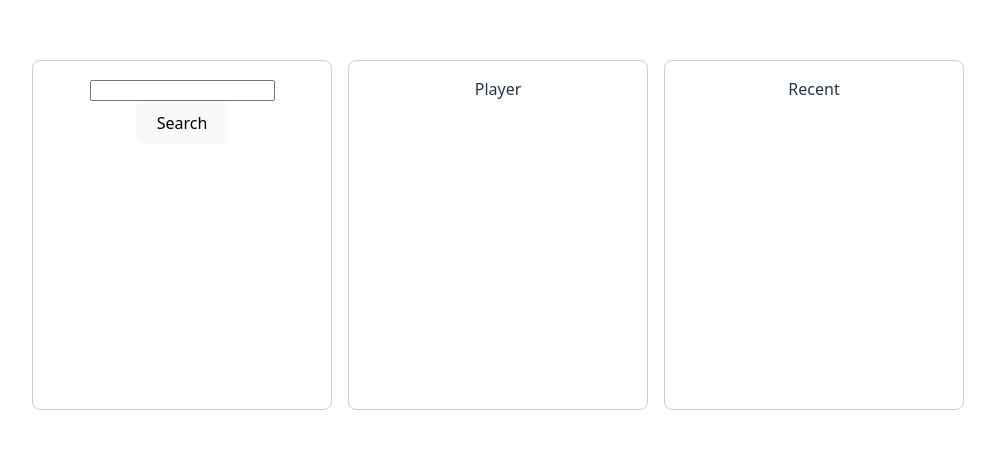
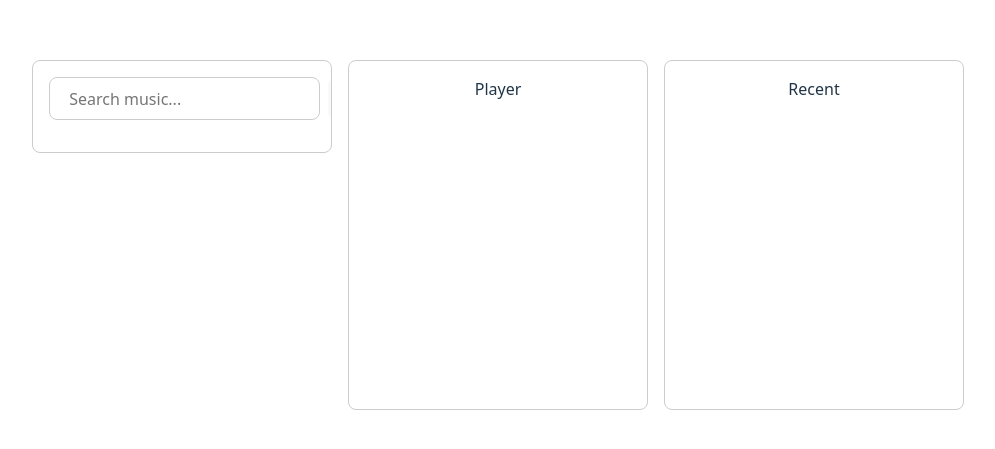
Before and after one commit to kobtze/music-app, a React (Vite) app in the folder vite-project/: page / in a window 1280 px wide. Shown: the part 165-614 px from the top of the page, without its empty margins (142-1137 px from the left). Built offline with nearby package versions, Linux system fonts and the light colour scheme.

Commit message:
Enhance Search component layout and styling by adding CSS classes, improving input structure, and organizing result items

```diff
--- /dev/null
+++ b/vite-project/src/components/Search.css
@@ -0,0 +1,63 @@
+.search-container {
+  display: flex;
+  flex-direction: column;
+  height: 100%;
+  gap: 1rem;
+}
+
+.search-input-row {
+  display: flex;
+  gap: 0.5rem;
+  flex-shrink: 0;
+}
+
+.search-input {
+  flex: 1;
+  padding: 0.6em 1.2em;
+  border: 1px solid #ccc;
+  border-radius: 8px;
+  font-size: 1em;
+  font-family: inherit;
+  background-color: inherit;
+  color: inherit;
+}
+
+.search-results {
+  flex: 1;
+  display: flex;
+  flex-direction: column;
+  gap: 0.5rem;
+  overflow-y: auto;
+  min-height: 0;
+}
+
+.mixcloud-item {
+  display: flex;
+  align-items: center;
+  gap: 0.75rem;
+  padding: 0.5rem;
+  border-radius: 8px;
+  border: 1px solid rgba(255, 255, 255, 0.1);
+  background-color: rgba(255, 255, 255, 0.05);
+  flex-shrink: 0;
+  height: 48px;
+  box-sizing: border-box;
+}
+
+.mixcloud-item img {
+  width: 40px;
+  height: 40px;
+  border-radius: 4px;
+  object-fit: cover;
+  flex-shrink: 0;
+}
+
+.mixcloud-item-text {
+  flex: 1;
+  font-size: 0.9em;
+  line-height: 1.2;
+  overflow: hidden;
+  text-overflow: ellipsis;
+  white-space: nowrap;
+  text-align: left;
+}
--- a/vite-project/src/components/Search.tsx
+++ b/vite-project/src/components/Search.tsx
@@ -1,4 +1,5 @@
 import { useState } from 'react';
+import './Search.css';
 
 type Result = {
   key: string;
@@ -35,10 +36,18 @@ function Search() {
     setResults(json?.data || []);
   };
 
-  return <div>
-    <input type="text" value={query} onChange={handleInputChange} />
-    <button onClick={handleSearch}>Search</button>
-    <div>
+  return <div className="search-container">
+    <div className="search-input-row">
+      <input
+        type="text"
+        value={query}
+        onChange={handleInputChange}
+        className="search-input"
+        placeholder="Search music..."
+      />
+      <button onClick={handleSearch}>Search</button>
+    </div>
+    <div className="search-results">
       {results.map((result) => (
         <MixCloudItem key={result.key} result={result} />
       ))}
@@ -48,10 +57,10 @@ function Search() {
 
 function MixCloudItem({ result }: { result: Result }) {
   return (
-  <div>
-    <img src={result.pictures.thumbnail} alt={result.name} />
-    <div>{result.name}</div>
-  </div>
+    <div className="mixcloud-item">
+      <img src={result.pictures.thumbnail} alt={result.name} />
+      <div className="mixcloud-item-text">{result.name}</div>
+    </div>
   );
 }
 
```
